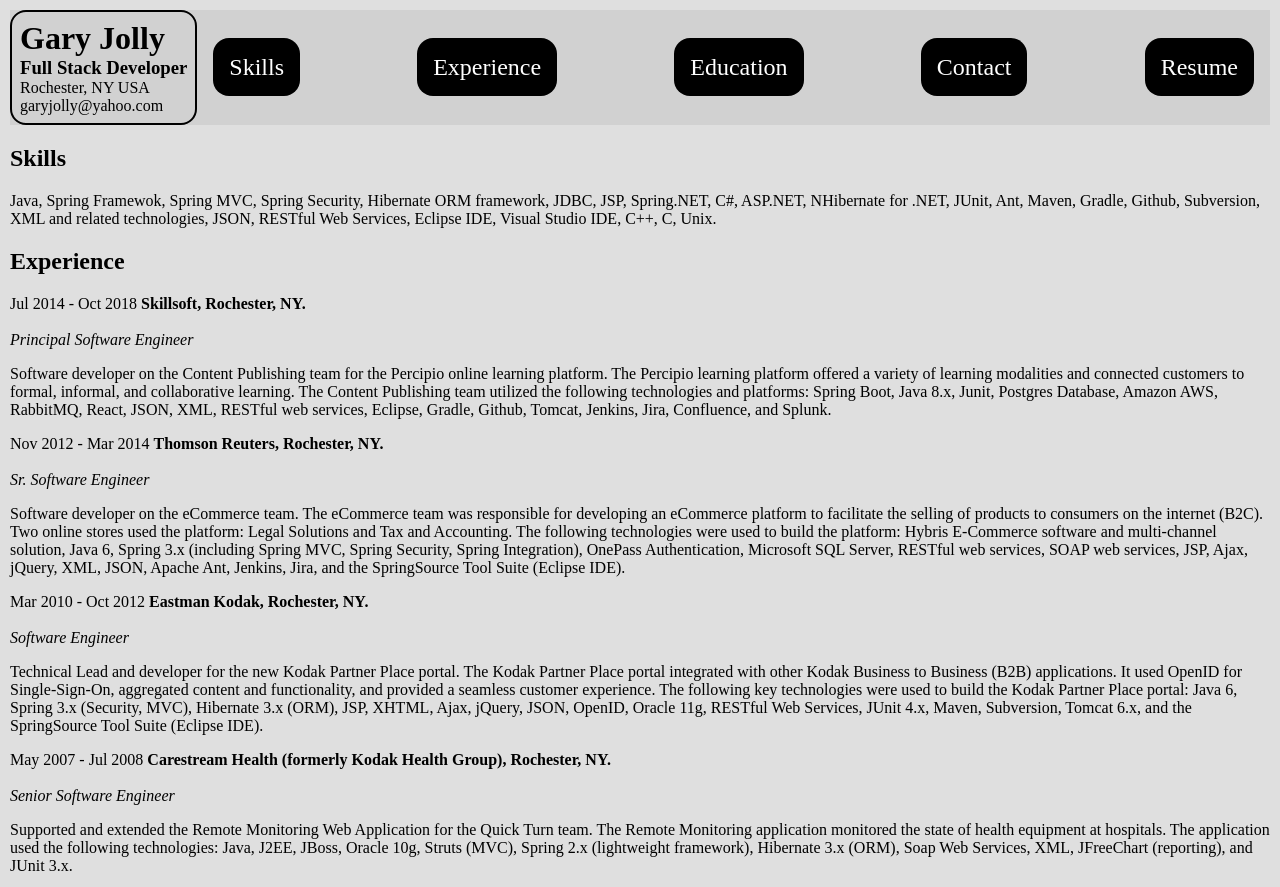
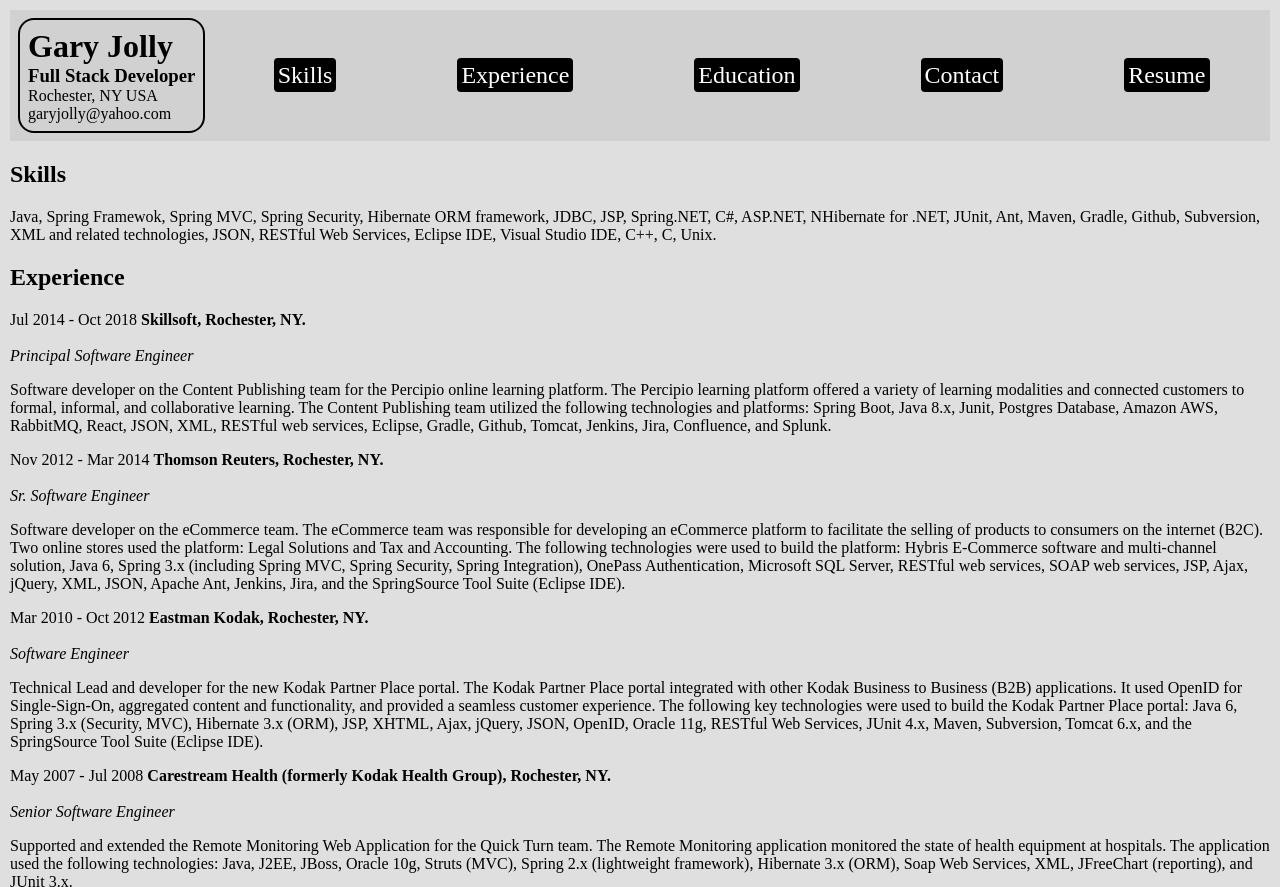
Before and after one commit to garyjolly/garyjolly.github.io, a plain HTML site: page index.html in a window 1280 px wide. Shown: the top 887 px of the page. Drawn offline with Linux system fonts and the light colour scheme.

Commit message:
Header WIP

```diff
--- a/css/style.css
+++ b/css/style.css
@@ -9,9 +9,9 @@
 
 header {background-color: rgba(58, 57, 57, 0.082);
     display: flex;
-    justify-content: space-between;
+    /* justify-content: space-between; */
     align-items: center;
-    /* flex-wrap: wrap;             */
+    flex-wrap: wrap;
 }
 
 header .contact-info {
@@ -19,6 +19,7 @@
     padding: .5rem;
     /* margin-right: 1rem; */
     border-radius: 1rem;
+    margin: .5rem;
 }
 
 header .contact-info > * {
@@ -31,7 +32,7 @@
 
 nav ul {
     display: flex;
-    justify-content: space-between;
+    justify-content: space-around;
     list-style: none;
     padding: 0;
     margin: 0;
@@ -43,11 +44,13 @@
     text-decoration: none;
     background-color: black;
     color: white;
-    padding: 1rem;
+    padding: .25rem;
+    border-radius: .25rem;
+    /* padding: 1rem;
     text-align: center;
     margin-left: 1rem;
     margin-right: 1rem;
-    border-radius: 1rem;
+    border-radius: 1rem; */
 }
 
 /* nav {
```
